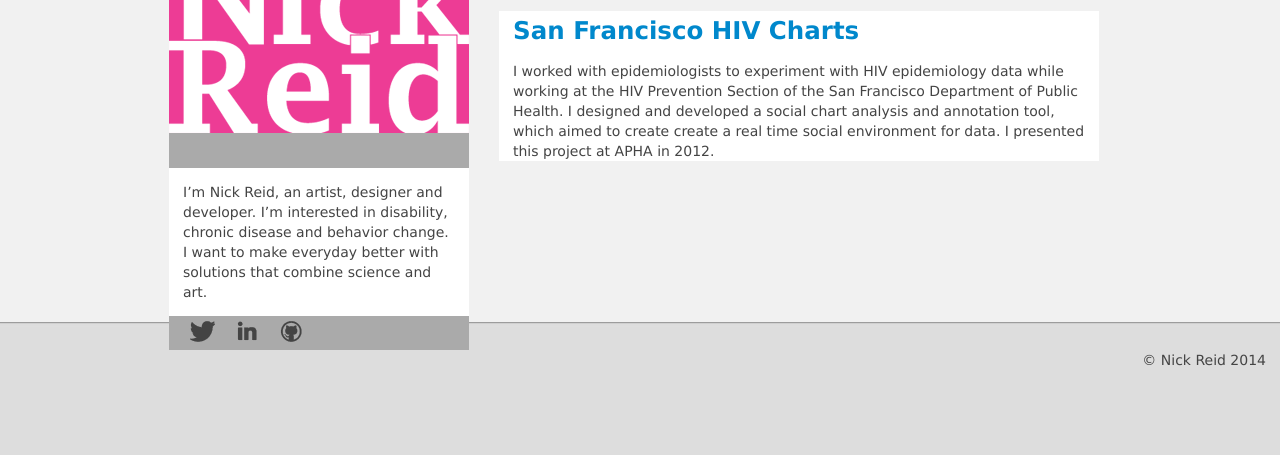
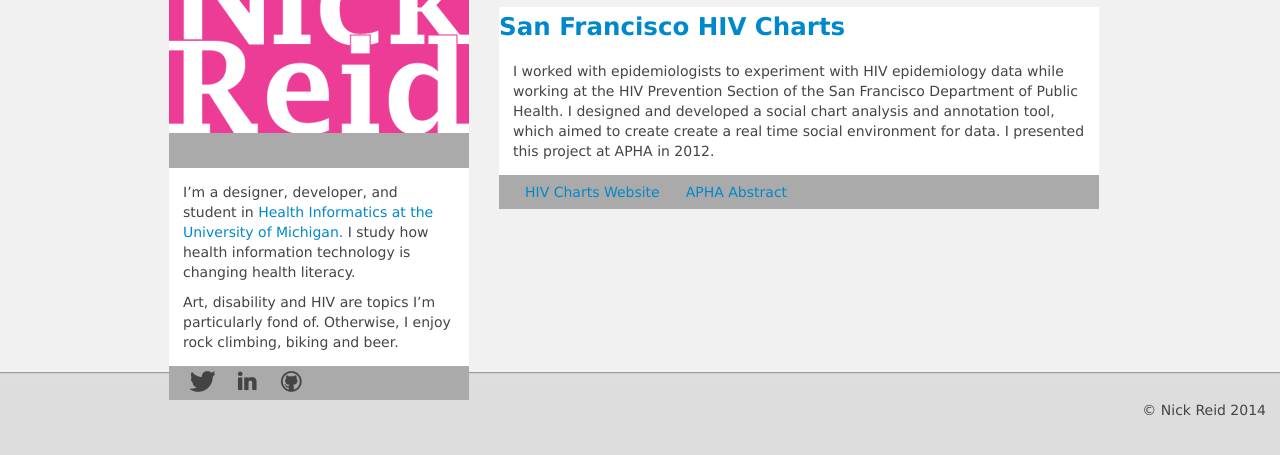
Before and after one commit to nickdotreid/nickreidcom, a plain HTML site: page index.html in a window 1280 px wide. Shown: the part 53-508 px from the top of the page. Drawn offline with nearby package versions, Linux system fonts and the light colour scheme.

Commit message:
updated APHA summary

```diff
--- a/index.html
+++ b/index.html
@@ -25,7 +25,8 @@
                     <h1 class="site-logo">Nick Reid</h1>
                     <ul class="nav nav-pills nav-filler" ></ul>
                     <section class="content about">
-                        <p>I’m Nick Reid, an artist, designer and developer. I’m interested in disability, chronic disease and behavior change. I want to make everyday better with solutions that combine science and art.</p>
+                        <p>I’m a designer, developer, and student in <a href="http://healthinformatics.umich.edu/">Health Informatics at the University of Michigan.</a> I study how health information technology is changing health literacy.</p>
+                        <p>Art, disability and HIV are topics I’m particularly fond of. Otherwise, I enjoy rock climbing, biking and beer.</p>
                     </section>
                     <ul class="nav nav-pills nav-social">
                         <li class="button button-icon button-twitter"><a href="https://twitter.com/nickreid/">Twitter</a></li>
@@ -36,10 +37,14 @@
                 <div id="sample-work" class="column column-large span8">
                     <h2>Sample Work</h2>
                     <div class="project section">
+                        <h3><a href="http://charts.sfhiv.org">San Francisco HIV Charts</a></h3>
                         <div class="content">
-                            <h3><a href="http://charts.sfhiv.org">San Francisco HIV Charts</a></h3>
                             <p>I worked with epidemiologists to experiment with HIV epidemiology data while working at the HIV Prevention Section of the San Francisco Department of Public Health. I designed and developed a social chart analysis and annotation tool, which aimed to create create a real time social environment for data. I presented this project at APHA in 2012.</p>
                         </div>
+                        <ul class="nav nav-pills">
+                            <li><a href="">HIV Charts Website</a></li>
+                            <li><a href="">APHA Abstract</a></li>
+                        </ul>
                     </div>
                 </div>
             </div> <!-- /container -->
```
